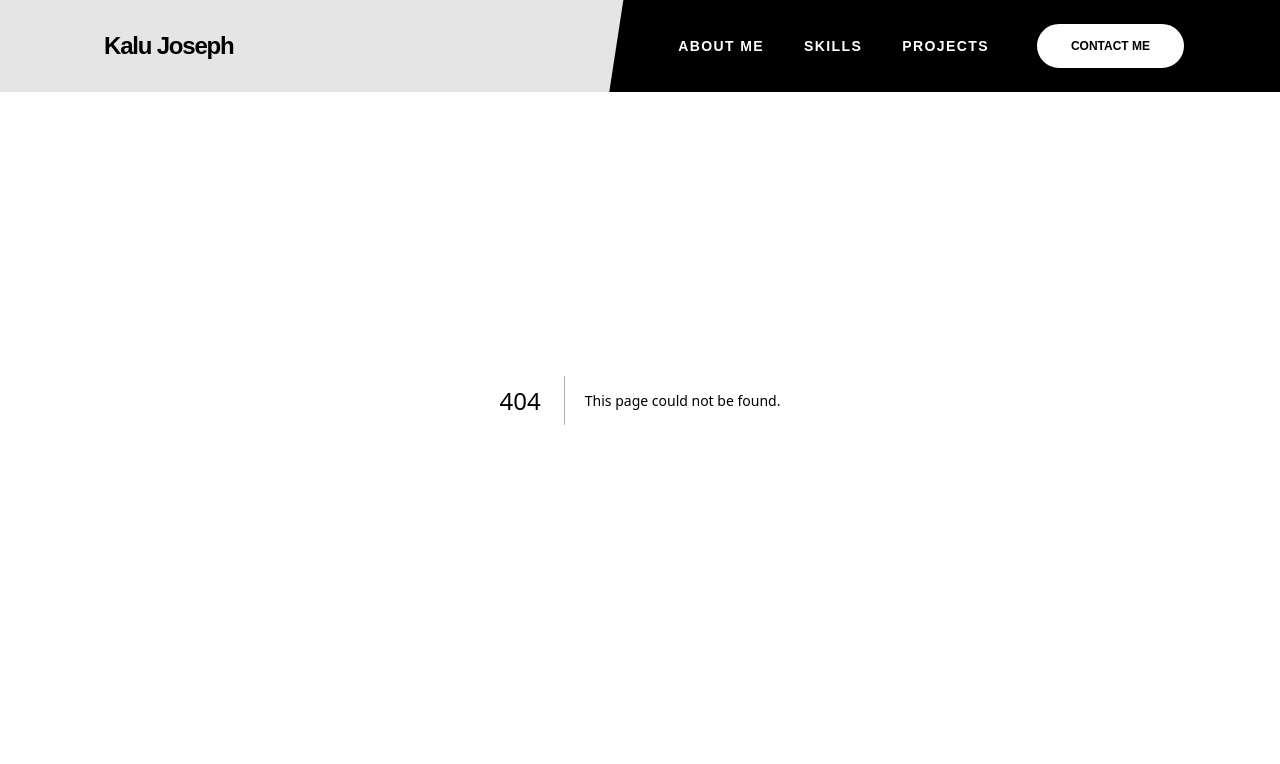
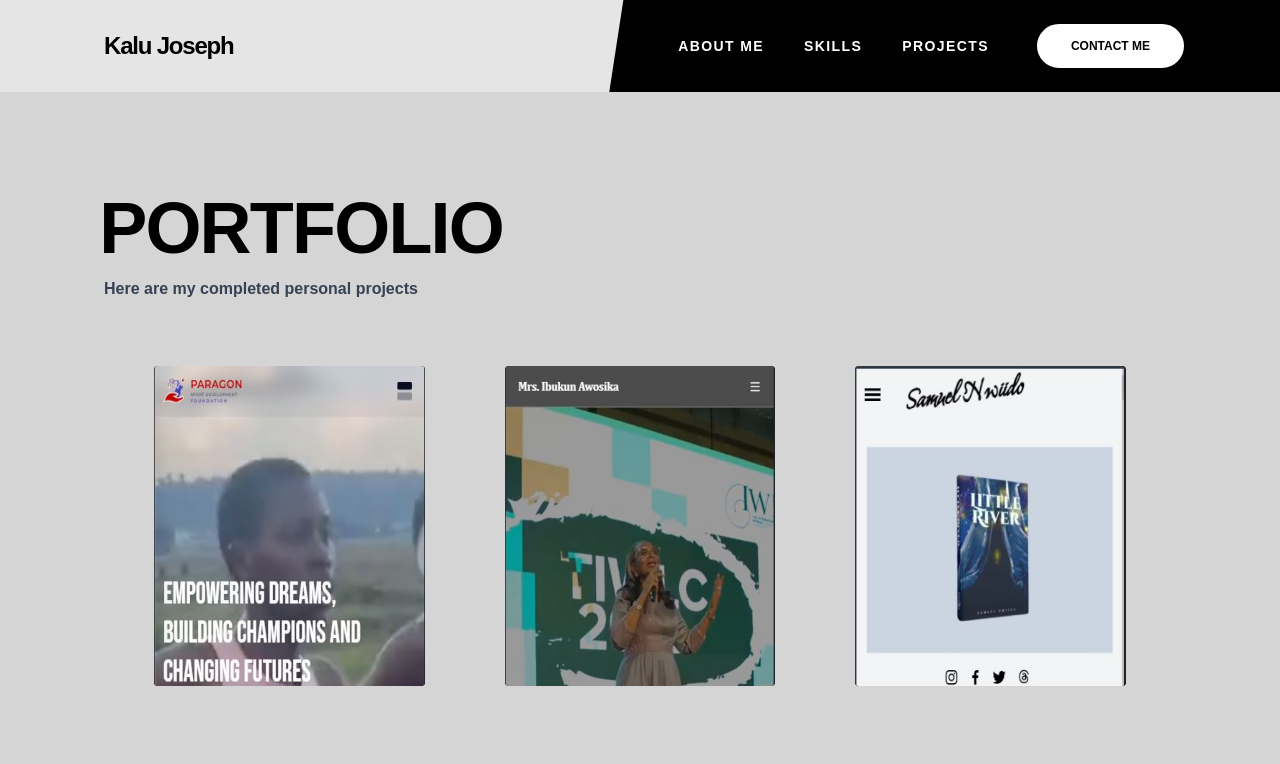
Before and after one commit to JoeJoe-dev/portfolio, a Next.js app: page /project in a window 1280 px wide. Before the commit this address had no page. Shown: the top 764 px of the page. Built offline with nearby package versions, Linux system fonts and the light colour scheme.

Commit message:
Completed the Project Page

```diff
--- a/Components/Navigation.js
+++ b/Components/Navigation.js
@@ -7,9 +7,9 @@ export default function Navigation() {
   const [isOpen, setIsOpen] = useState(false);
 
   const navLinks = [
-    { name: "About me", href: "#about" },
-    { name: "Skills", href: "#skills" },
-    { name: "Projects", href: "#projects" },
+    { name: "About me", href: "/about#about" },
+    { name: "Skills", href: "/#skills" },
+    { name: "Projects", href: "/project" },
   ];
 
   const handleScrollToSection = (e, href) => {
@@ -39,7 +39,7 @@ export default function Navigation() {
   };
 
   const handleContactClick = (e) => {
-    e.preventDefault();
+    // e.preventDefault();
     handleScrollToSection(e, '#contact');
   };
 
@@ -64,14 +64,14 @@ export default function Navigation() {
         <div className="hidden md:flex items-center gap-12">
           <div className="flex gap-10 font-bold text-sm uppercase tracking-widest">
             {navLinks.map((link) => (
-              <a
+              <Link
                 key={link.name}
                 href={link.href}
-                onClick={(e) => handleScrollToSection(e, link.href)}
+                // onClick={(e) => handleScrollToSection(e, link.href)}
                 className="hover:text-gray-500 transition-colors cursor-pointer text-white"
               >
                 {link.name}
-              </a>
+              </Link>
             ))}
           </div>
           <button
--- a/Components/Project.js
+++ b/Components/Project.js
@@ -68,7 +68,7 @@ export default function PortfolioSection() {
     : projects.filter(project => project.category === activeFilter);
 
   return (
-    <section className="bg-[#1a1a1a] text-white font-sans" id='projects'>
+    <section className="bg-[#1a1a1a] text-white font-sans" id='#'>
       {/* Hero Section with Background Image */}
       <div
         className="relative h-64 flex items-center justify-center bg-cover bg-center"
--- a/app/globals.css
+++ b/app/globals.css
@@ -29,6 +29,10 @@
   }
 }
 
+html {
+  scroll-behavior: smooth;
+}
+
 body {
   background: var(--background);
   color: var(--foreground);
--- /dev/null
+++ b/app/project/page.js
@@ -0,0 +1,145 @@
+"use client";
+
+import React from "react";
+import { Download, Linkedin, Github } from "lucide-react";
+import ContactSection from "@/Components/ContactSection";
+import Footer from "@/Components/Footer";
+import { useState } from "react";
+
+// Import your project images
+const project1Img = "/assets/Images/Paragon.jpg";
+const project2Img = "/assets/Images/Awosika.jpg";
+const project3Img = "/assets/Images/Book.jpg";
+const project4Img = "/assets/Images/Bankist.jpg";
+const project5Img = "/assets/Images/KlinTech.jpg";
+
+export default function ProjectPage() {
+  const [activeFilter, setActiveFilter] = useState("ALL");
+
+  const projects = [
+    {
+      id: 1,
+      title: "Paragon Website",
+      description: "Bootstrap, CSS3, HTML5, JS",
+      image: project1Img,
+      demoLink: "https://paragonwebsite.netlify.app",
+      moreLink: "/projects",
+    },
+    {
+      id: 2,
+      title: "Mrs. Awosika Portfolio Website",
+      description: "Next.js, Tailwind CSS",
+      image: project2Img,
+      demoLink: "https://ibukunawosika.vercel.app",
+      moreLink: "/projects",
+    },
+    {
+      id: 3,
+      title: "Samuel Book Website",
+      description: "HTML5, CSS3, JS",
+      image: project3Img,
+      demoLink: "https://bookwebsite-test.netlify.app",
+      moreLink: "/project",
+    },
+    {
+      id: 4,
+      title: 'Bankist Website',
+      description: 'HTML5, CSS3, JS',
+      image: project4Img,
+      demoLink: '#',
+      moreLink: 'projects',
+    },
+    {
+      id: 5,
+      title: 'KlinTech Website',
+      description: 'HTML5, CSS3, JS',
+      image: project5Img,
+      demoLink: '#',
+      moreLink: 'projects',
+    },
+  ];
+
+  const filteredProjects =
+    activeFilter === "ALL"
+      ? projects
+      : projects.filter((project) => project.category === activeFilter);
+
+  return (
+    <div
+      className="min-h-screen bg-[#D5D5D5] text-black font-sans pt-[7rem] md:mt-[5rem]"
+      id="project"
+    >
+      <div className="">
+        {/* Hero Section with Background Image */}
+        <div className="md:ml-[6.2rem]">
+          <h1 className="text-6xl md:text-7xl font-black uppercase tracking-tight tracking-[0.3em]">
+            PORTFOLIO
+          </h1>
+          <p className="text-xl pl-[.3rem] pt-3 md:text-base text-gray-700 font-bold leading-relaxed">
+            Here are my completed personal projects
+          </p>
+        </div>
+
+        {/* Projects Grid */}
+        <div className={`mx-[3rem] py-16 px-[6.6rem]`}>
+          <div className="grid md:grid-cols-3 gap-20 mb-[3rem]">
+            {filteredProjects.map((project) => (
+              <div
+                key={project.id}
+                className="group relative overflow-hidden bg-black rounded-sm cursor-pointer"
+              >
+                {/* Project Image */}
+                <div className="relative h-80 overflow-hidden">
+                  <img
+                    src={project.image}
+                    alt={project.title}
+                    className="w-[24rem] h-[38rem] transition-transform duration-500 group-hover:scale-110"
+                  />
+                  <div className="absolute to-transparent opacity-80"></div>
+                </div>
+
+                {/* Project Info Overlay */}
+                <div
+                  className="absolute group-hover:inset-0 bg-gradient-to-t from-black via-black/70 flex flex-col
+                    items-center justify-center text-center p-8"
+                >
+                  {/* Action Buttons */}
+                  <div
+                    className="flex items-center gap-4 opacity-0 group-hover:opacity-100 transition-opacity duration-300
+                           absolute inset-0 flex flex-col items-center justify-center text-center p-8 text-white"
+                  >
+                    <h3 className="text-4xl font-bold mb-4">{project.title}</h3>
+                    <p className="text-sm font-bold text-gray-300 mb-6">
+                      {project.description}
+                    </p>
+                    <div className="flex items-center gap-4">
+                      <div className="w-12 h-[1px] bg-white"></div>
+                      <a
+                        href={project.demoLink}
+                        className="text-xs font-bold tracking-widest hover:text-gray-500 transition-colors"
+                      >
+                        DEMO
+                      </a>
+                      {/* <div className="w-[1px] h-4 bg-white"></div>
+                              <a
+                                  href={project.moreLink}
+                                  className="text-xs font-bold tracking-widest hover:text-gray-500 transition-colors"
+                              >
+                                  MORE
+                              </a> */}
+                      <div className="w-12 h-[1px] bg-white"></div>
+                    </div>
+                  </div>
+                </div>
+              </div>
+            ))}
+          </div>
+
+          <ContactSection />
+        </div>
+
+        <Footer />
+      </div>
+    </div>
+  );
+}
```
Also changed, not shown: public/assets/Images/Bankist.jpg (renamed from public/assets/Images/Bankist .jpg).
